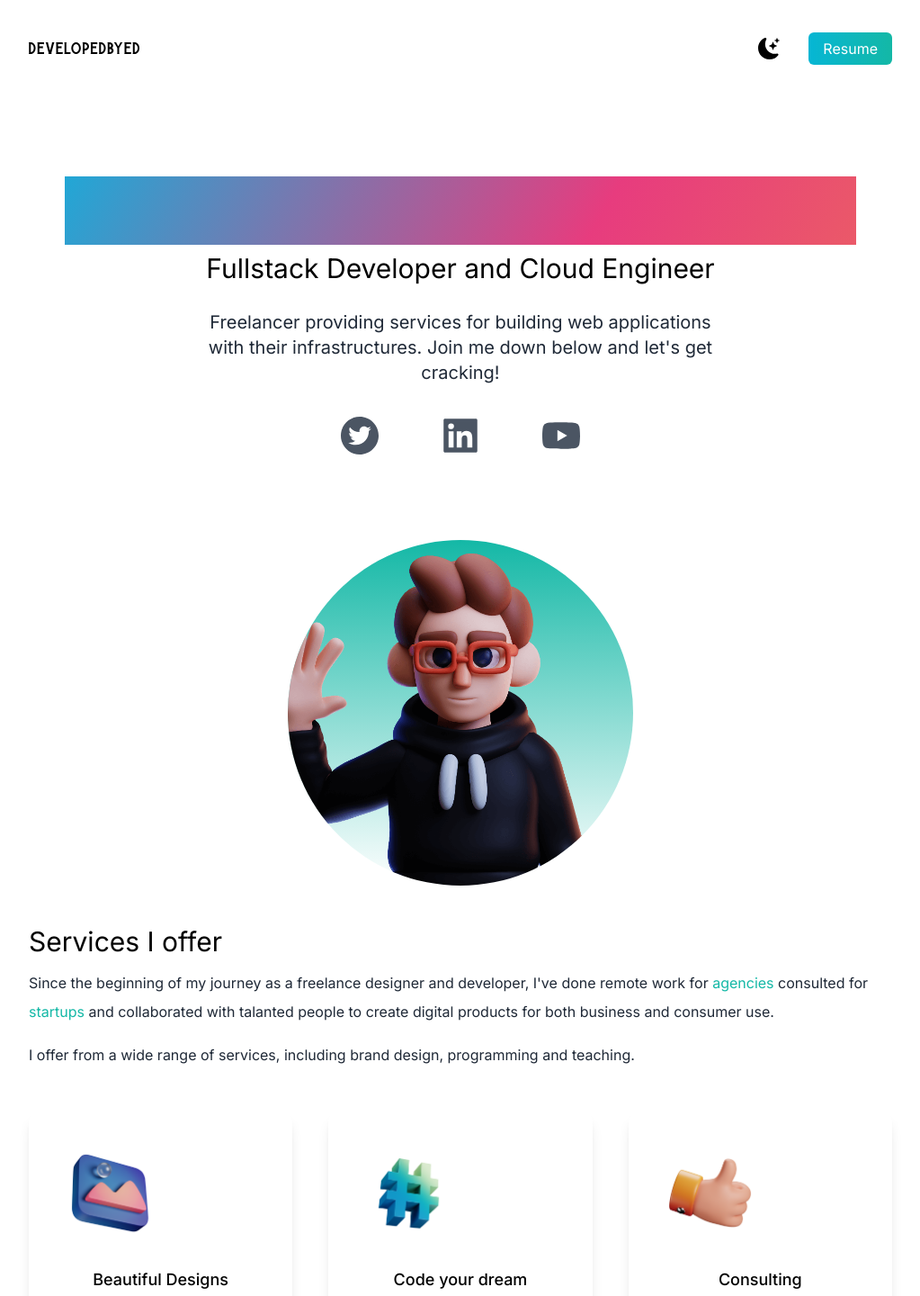
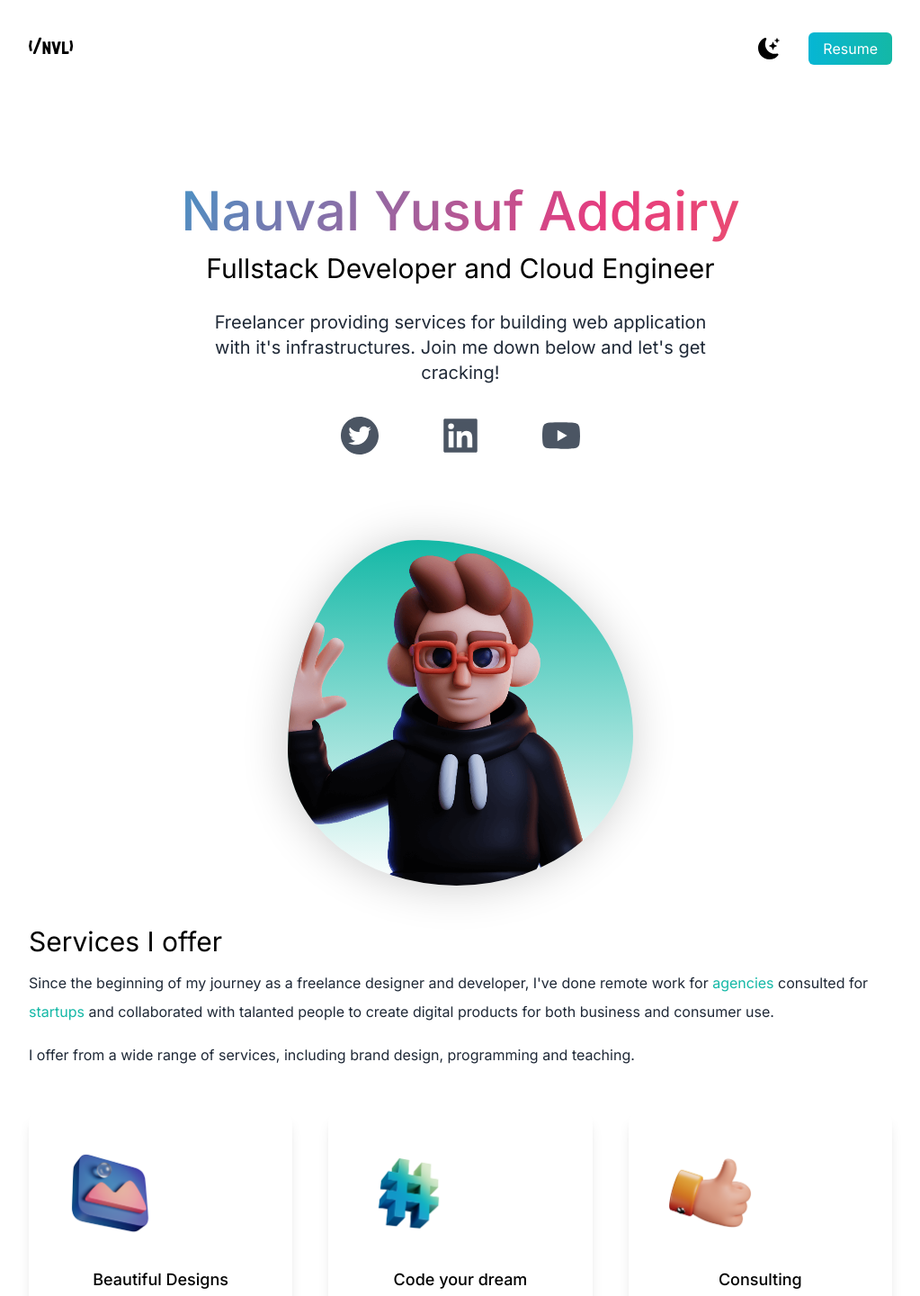
Before and after one commit to nauvalyusufaddairy/fullstack-portfolio, a Next.js app: page / in a window 1280 px wide. Shown: the top 1440 px of the page at 90% size, without its empty margins (128-1151 px from the left). Built offline with nearby package versions, Linux system fonts and the light colour scheme.

Commit message:
amazing done

```diff
--- a/src/app/home.module.css
+++ b/src/app/home.module.css
@@ -1,6 +1,7 @@
 .grad {
 	background: linear-gradient(-60deg, #ee7752, #e73c7e, #23a6d5, #23d5ab);
 	background-size: 200% 200%;
+	background-clip:text ;
 	animation: gradient 10s ease infinite;
     height: 100%;
 
@@ -17,3 +18,32 @@
 		background-position: 0% 50%;
 	}
 }
+
+.animated_border{
+
+	border-radius: 30% 70% 70% 30% / 30% 30% 70% 70%;
+	box-shadow :15px 15px 50px rgba(0,0,0,0.2);
+	animation: morphing 10s infinite;
+
+	overflow :hidden;
+
+
+
+}
+
+@keyframes morphing {
+	0% {
+		border-radius: 30% 70% 70% 30% / 30% 30% 70% 70%;
+		box-shadow: 15px 15px 50px rgba(0,0,0,0.2);
+	}
+	25% {
+		border-radius: 58% 42% 75% 25% / 76% 46% 54% 24%;
+	}
+	50% {
+		border-radius: 50% 50% 33% 67% / 55% 27% 73% 45%;
+		box-shadow: -10px -5px 50px rgba(0,0,0,0.2);
+	}
+	75% {
+		border-radius: 33% 67% 58% 42% / 63% 68% 32% 37%	;
+	}
+}
--- a/src/app/page.tsx
+++ b/src/app/page.tsx
@@ -33,7 +33,9 @@ export default function Home() {
       <main className=" bg-white px-10 dark:bg-gray-900 md:px-20 lg:px-40">
         <section className="min-h-screen">
           <nav className="py-10 mb-12 flex justify-between dark:text-white">
-            <h1 className=" font-burton text-xl">developedbyed</h1>
+            <p className=" font-burton text-xl font-bold">
+              {"</nvl>".toLowerCase()}
+            </p>
             <ul className="flex items-center">
               <li>
                 <BsFillMoonStarsFill
@@ -54,7 +56,7 @@ export default function Home() {
           <div className="text-center p-10 py-10">
             <div className={` `}>
               <h2
-                className={` ${styles.grad} bg-clip-text  text-5xl py-2 text-transparent font-medium dark:text-teal-400 md:text-6xl`}
+                className={` ${styles.grad} text-5xl py-2 text-transparent font-medium md:text-6xl`}
               >
                 Nauval Yusuf Addairy
               </h2>
@@ -64,15 +66,17 @@ export default function Home() {
               Fullstack Developer and Cloud Engineer
             </h3>
             <p className="text-md py-5 leading-8 text-gray-800 dark:text-gray-200 max-w-xl mx-auto md:text-xl">
-              Freelancer providing services for building web applications with
-              their infrastructures. Join me down below and let's get cracking!
+              Freelancer providing services for building web application with
+              it's infrastructures. Join me down below and let's get cracking!
             </p>
             <div className="text-5xl flex justify-center gap-16 py-3 text-gray-600 dark:text-gray-400">
               <AiFillTwitterCircle />
               <AiFillLinkedin />
               <AiFillYoutube />
             </div>
-            <div className="mx-auto bg-gradient-to-b from-teal-500 rounded-full w-80 h-80 relative overflow-hidden mt-20 md:h-96 md:w-96">
+            <div
+              className={`mx-auto bg-gradient-to-b from-teal-500 ${styles.animated_border}  w-80 h-80 relative overflow-hidden mt-20 md:h-96 md:w-96`}
+            >
               <Image alt="deved" src={deved} layout="fill" objectFit="cover" />
             </div>
           </div>
```
